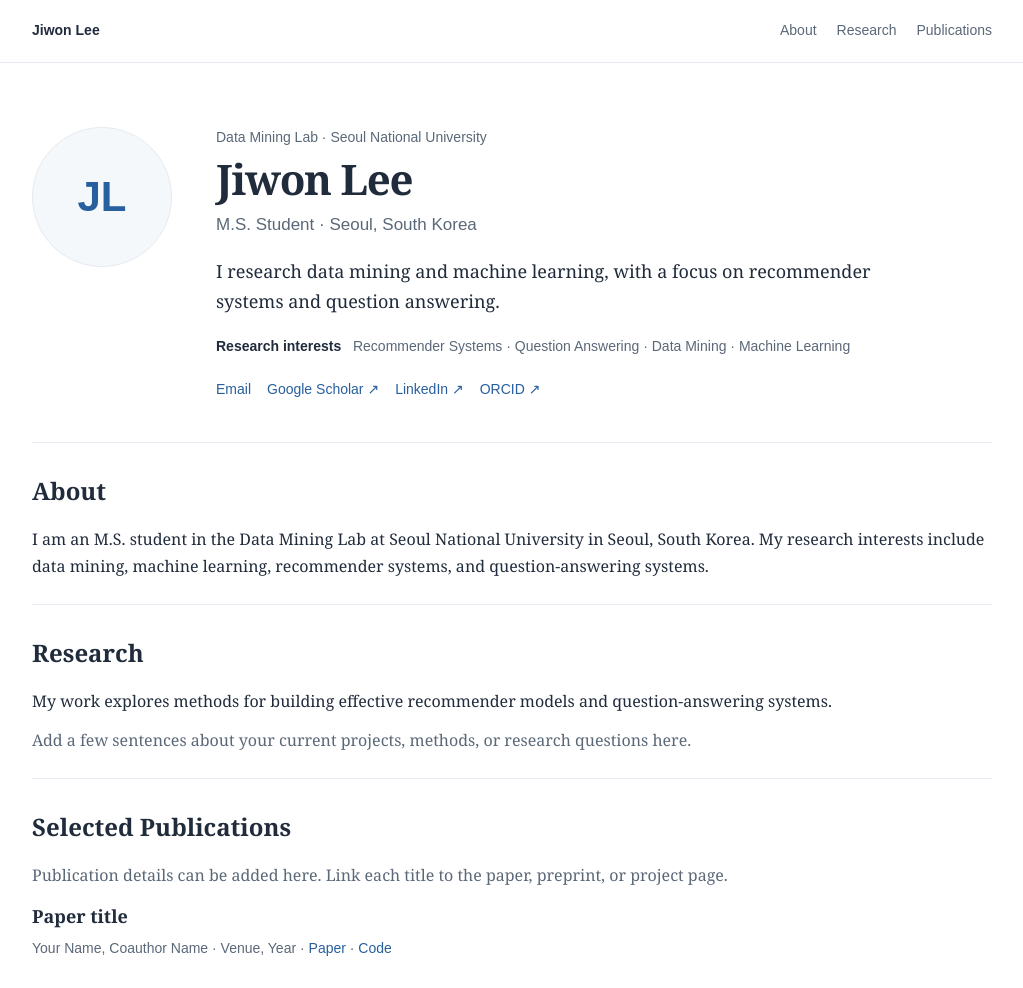
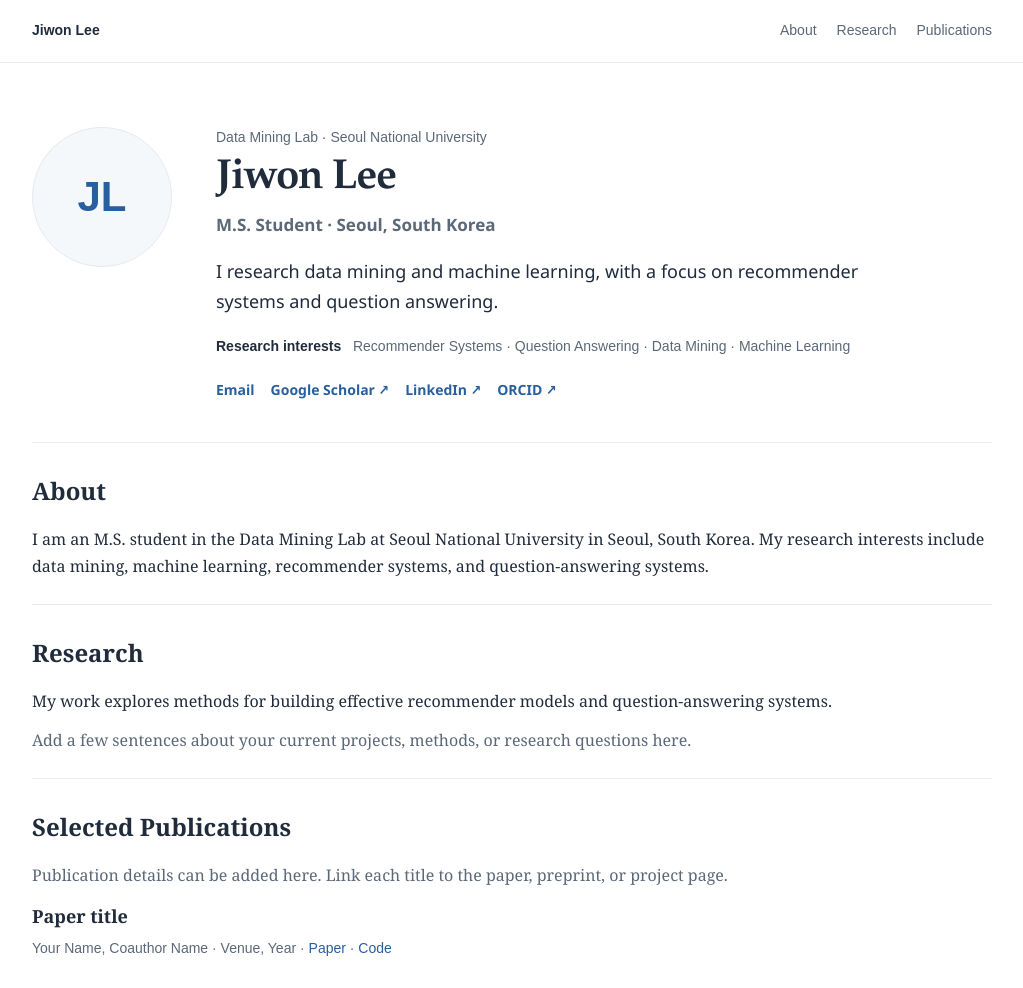
Before and after one commit to jiwonlee77/jiwonlee77.github.io, a plain HTML site: page index.html in a window 1280 px wide. Shown: the top 988 px of the page, without its empty margins (128-1151 px from the left). Drawn offline with Linux system fonts and the light colour scheme.

Commit message:
Update index.html

```diff
--- a/index.html
+++ b/index.html
@@ -22,12 +22,12 @@
     .intro { display:grid; grid-template-columns:150px 1fr; gap:34px; align-items:start; padding-bottom:42px; }
     .monogram { width:140px; height:140px; border-radius:50%; display:grid; place-items:center; background:var(--wash); border:1px solid var(--line); color:var(--blue); font:700 42px Arial,sans-serif; }
     .eyebrow { margin:0 0 6px; color:var(--muted); font:14px/1.5 Arial,sans-serif; }
-    h1 { margin:0; font-size:42px; line-height:1.2; letter-spacing:-.03em; }
-    .role { margin:8px 0 18px; color:var(--muted); font:17px/1.5 Arial,sans-serif; }
-    .bio { max-width:680px; margin:0 0 18px; font-size:18px; }
+    h1 { margin:0; font:700 42px/1.2 "Palatino Linotype", "Book Antiqua", Palatino, serif; letter-spacing:-.03em; }
+    .role { margin:8px 0 18px; color:var(--muted); font:700 17px/1.5 "Segoe UI", Tahoma, sans-serif; }
+    .bio { max-width:680px; margin:0 0 18px; font:400 18px/1.7 "Segoe UI", Tahoma, sans-serif; }
     .interests { margin:0 0 20px; color:var(--muted); font:14px/1.7 Arial,sans-serif; }
     .interests strong { color:var(--ink); }
-    .links { display:flex; flex-wrap:wrap; gap:9px 16px; font:14px/1.5 Arial,sans-serif; }
+    .links { display:flex; flex-wrap:wrap; gap:9px 16px; font:700 14px/1.5 "Segoe UI", Tahoma, sans-serif; }
     .links a { white-space:nowrap; }
     section { border-top:1px solid var(--line); padding:28px 0 12px; }
     h2 { margin:0 0 14px; font-size:24px; }
```
